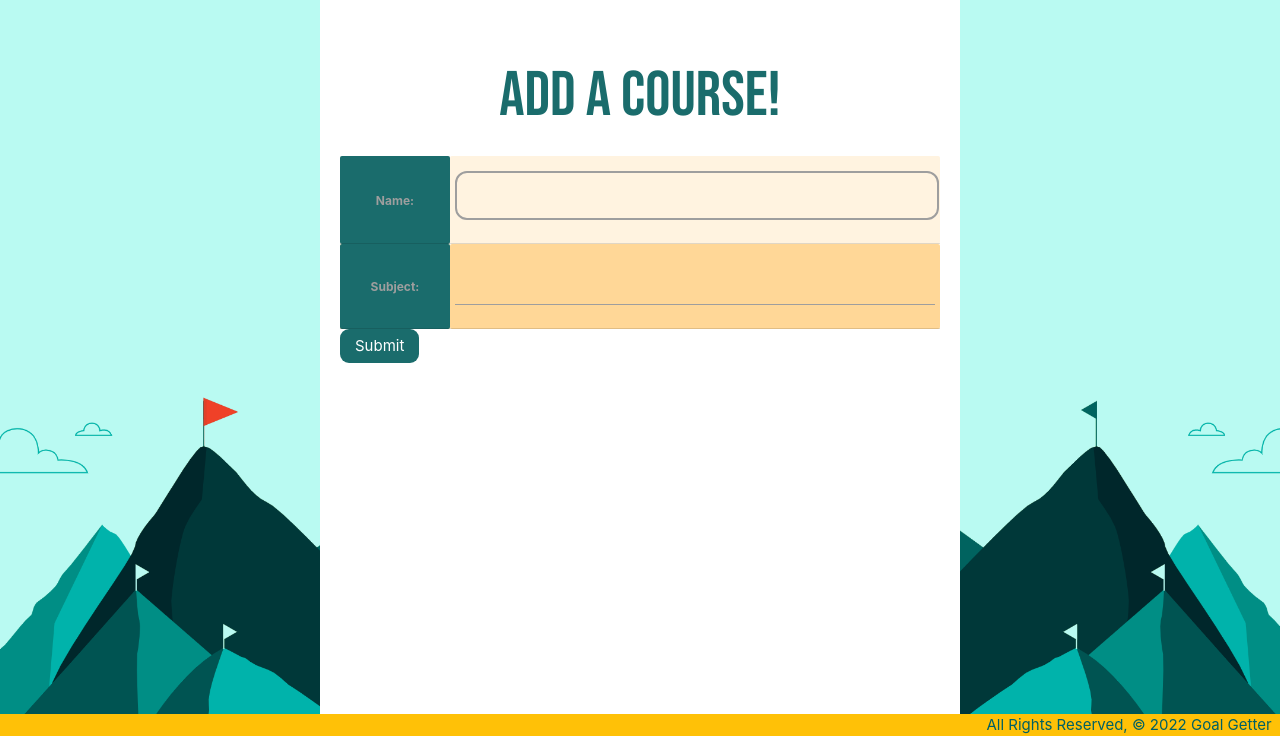
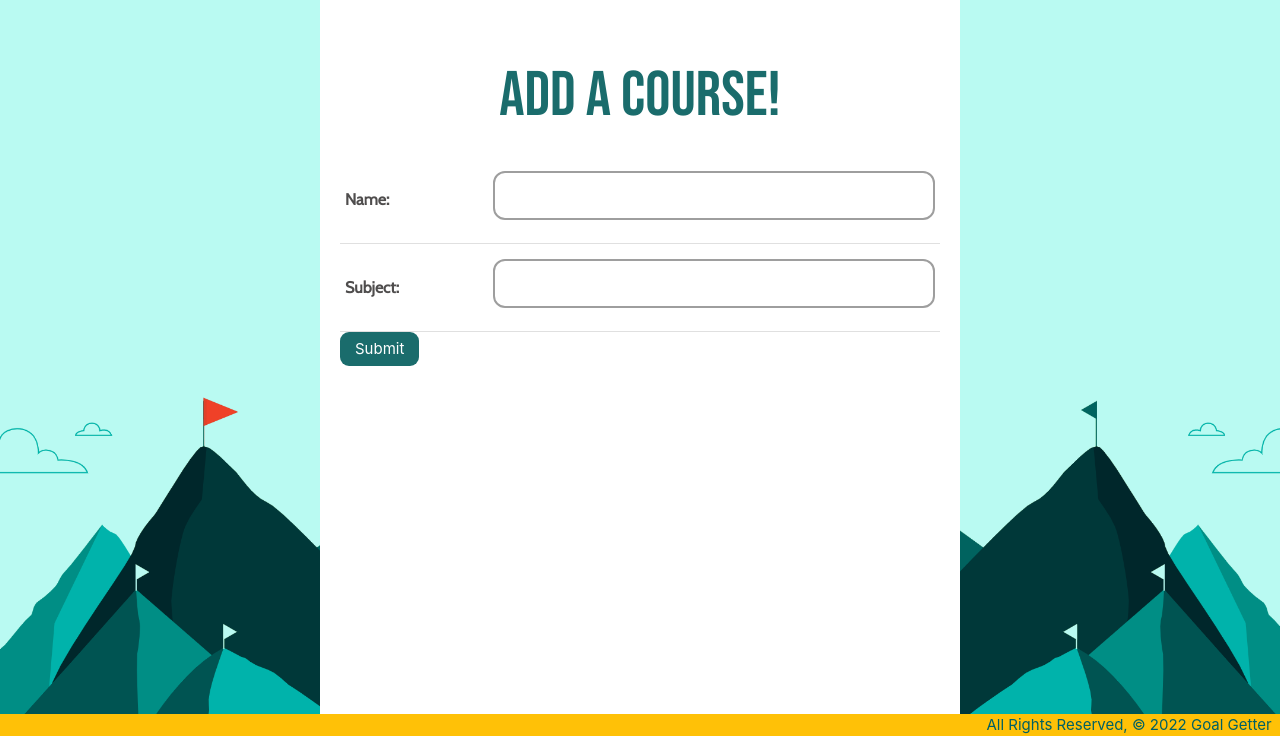
Before and after one commit to shamique202/goal-getter-project, a Django app: page /courses/create/ in a window 1280 px wide. Shown: the part 64-800 px from the top of the page. Run offline with Django 4.2, Linux system fonts and the light colour scheme; the visitor is signed in with stand-in values (Sample User, id 1).

Commit message:
Form design complete

```diff
--- a/goalgetter/main_app/models.py
+++ b/goalgetter/main_app/models.py
@@ -32,7 +32,7 @@
     choices=TASK,
     default=TASK[2][0]
   )
-  todo = models.TextField('Goals', max_length=250)
+  todo = models.TextField('Goal', max_length=250)
   course = models.ForeignKey(Course, on_delete=models.CASCADE)
 
   def __str__(self):
--- a/goalgetter/main_app/static/css/style.css
+++ b/goalgetter/main_app/static/css/style.css
@@ -134,15 +134,15 @@
     padding: 18px;
 }
 
-tr:nth-child(even) {
+#assignment-table tr:nth-child(even) {
     background-color: #ffd797;
 }
 
-tr:nth-child(odd) {
+#assignment-table tr:nth-child(odd) {
     background-color: #fff3e0;
 }
 
-th {
+#assignment-table th {
     background-color: rgb(26, 108, 108);
     color: white;
     border-collapse: collapse;
@@ -165,13 +165,15 @@
 
 input#id_name,
 input#id_date,
+input#id_subject,
 input.select-dropdown.dropdown-trigger,
 textarea#id_todo {
     border: 2px solid #9e9e9e;
     border-radius: 12px;
-    /* padding-left: 10px;
-    width: 965px;
-} */
+    padding-left: 5px;
+    width: 98%;
+    font-family: 'Cabin', sans-serif;
+}
 
     /* .select-wrapper.select-month {
     border: none;
@@ -182,3 +184,19 @@
     border: none;
     width: 20px;
 } */
+
+textarea#id_todo {
+    width: 99%;
+    display: block;
+}
+
+label {
+    font-family: 'Cabin', sans-serif;
+    font-size: 16px;
+    color: #4f4d4d;
+}
+
+.datepicker-calendar input.select-dropdown.dropdown-trigger  {
+    border: none;
+    width: 40px;
+}
--- a/goalgetter/main_app/templates/courses/detail.html
+++ b/goalgetter/main_app/templates/courses/detail.html
@@ -13,13 +13,14 @@
   <input type="submit" class="button add" value="Add">
 </form>
 <!-- <div class="col s6"> -->
+  <div id="assignment-table">
  <table><!-- <table class="striped"> -->
     <thead>
       <!-- <tr> -->
         <th>Due Date</th>
         <th>Assignment</th>
         <th>Category</th>
-        <th>Goals</th>
+        <th>Goal</th>
         <th> </th>
       <!-- </tr> -->
 
@@ -41,6 +42,7 @@
   </table>
 </div>
 </div>
+</div>
 
   <script>
     const dateEl = document.getElementById('id_date');
```
